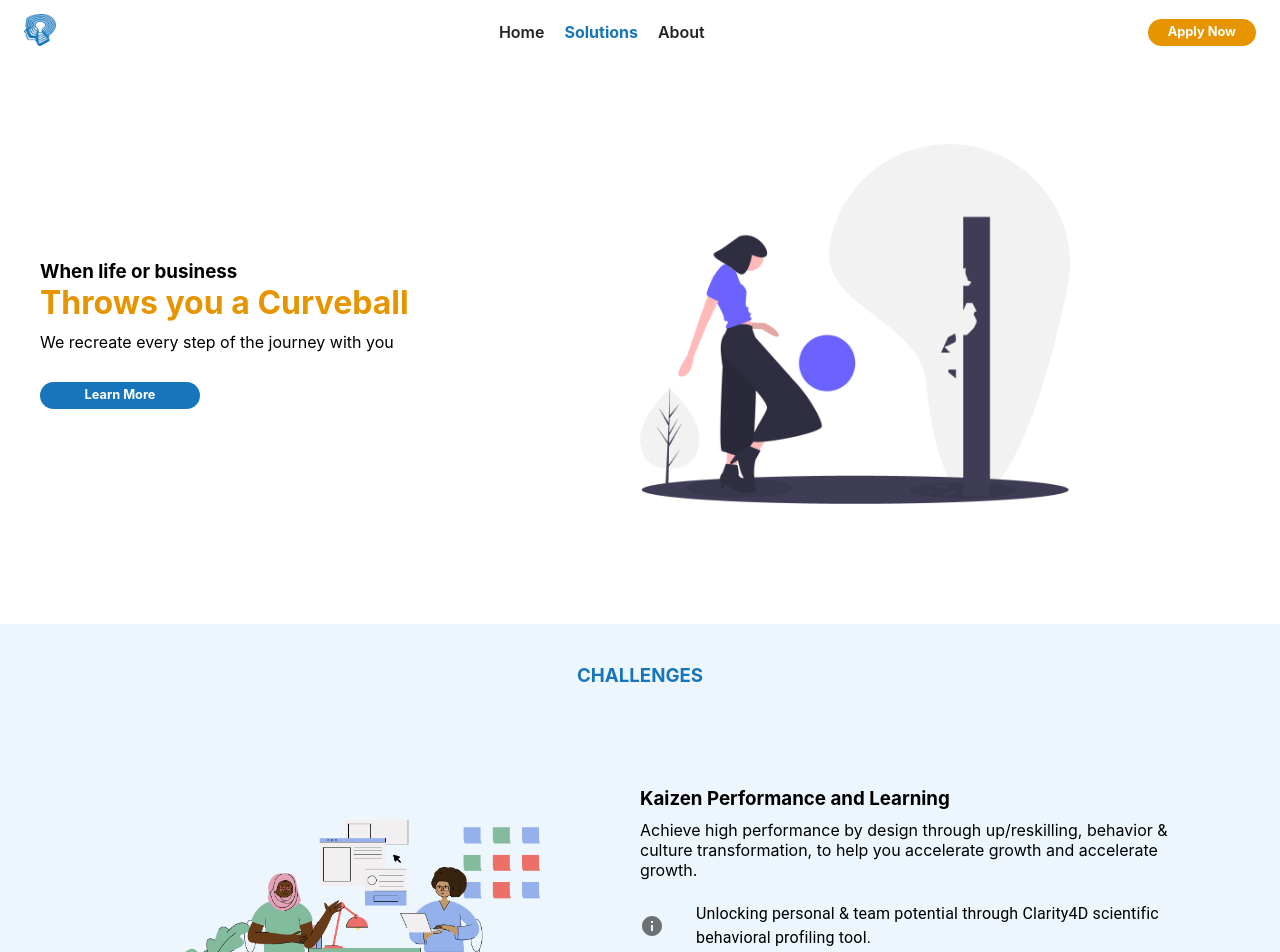
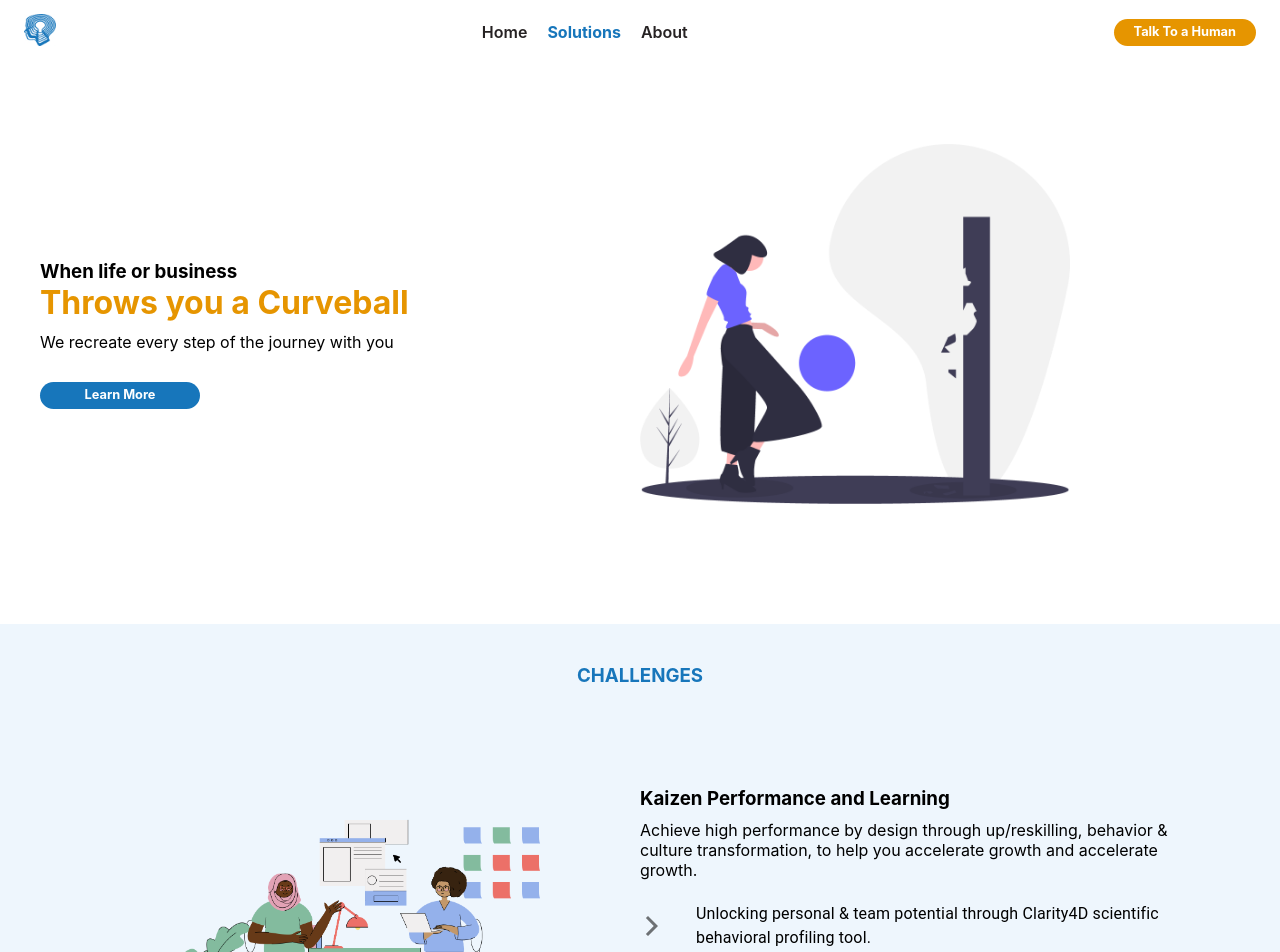
Before and after one commit to efenstakes/gmcke, a React (Create React App) app: page /solutions in a window 1280 px wide. Shown: the top 952 px of the page. Built offline with nearby package versions, Linux system fonts and the light colour scheme; a web font is replaced by a local one.

Commit message:
update appbar cta text to talk to a human and remove one challenge card cta

```diff
--- a/src/components/appbar/appbar.desktop.component.js
+++ b/src/components/appbar/appbar.desktop.component.js
@@ -93,7 +93,7 @@ const AppBarDesktopComponent = () => {
             {/* cta button */}
             <LinkButtonComponent
               to="/apply"
-              text="Apply Now"
+              text="Talk To a Human"
               isSecondary={true}
             />
 
--- a/src/components/appbar/appbar.mobile.component.js
+++ b/src/components/appbar/appbar.mobile.component.js
@@ -46,7 +46,7 @@ const AppBarMobileComponent = () => {
                     {/* cta button */}
                     <LinkButtonComponent
                         to="/apply"
-                        text="Apply Now"
+                        text="Talk To a Human"
                         isSecondary={true}
                     />
                 </div>
--- a/src/components/challenge_card/challenge_card.component.js
+++ b/src/components/challenge_card/challenge_card.component.js
@@ -66,7 +66,7 @@ const ChallengeCardComponent = ({ challenge, isAlt=false }) => {
                             return (
                                 <ListItem div style={{ paddingLeft: '0' }}>
                                     <ListItemIcon>
-                                        <InfoIcon />
+                                        <ArrowForwardIosIcon />
                                     </ListItemIcon>
                                     <ListItemText primary={highlight} />
                                 </ListItem>
@@ -119,7 +119,7 @@ const ChallengeCardComponent = ({ challenge, isAlt=false }) => {
                                 marginBottom: '16px',
                             }}
                         />
-                        <LinkButtonComponent
+                        {/* <LinkButtonComponent
                             to={`/apply?type=${challenge.title}`}
                             text="Talk to a human"
                             endIcon={
@@ -134,7 +134,7 @@ const ChallengeCardComponent = ({ challenge, isAlt=false }) => {
                                 minWidth: '120px',
                                 maxWidth: '132px'
                             }}
-                        />
+                        /> */}
                     </div>
 
                 </div>
```
